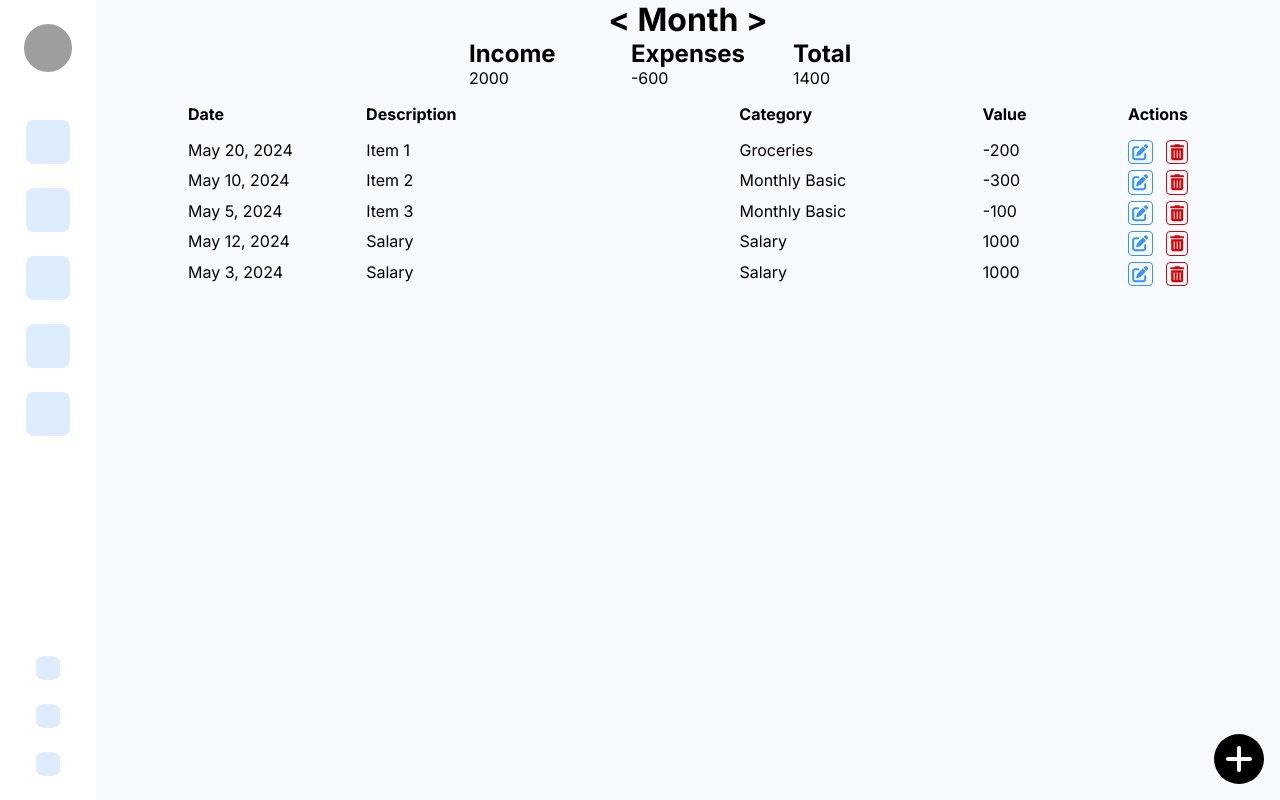
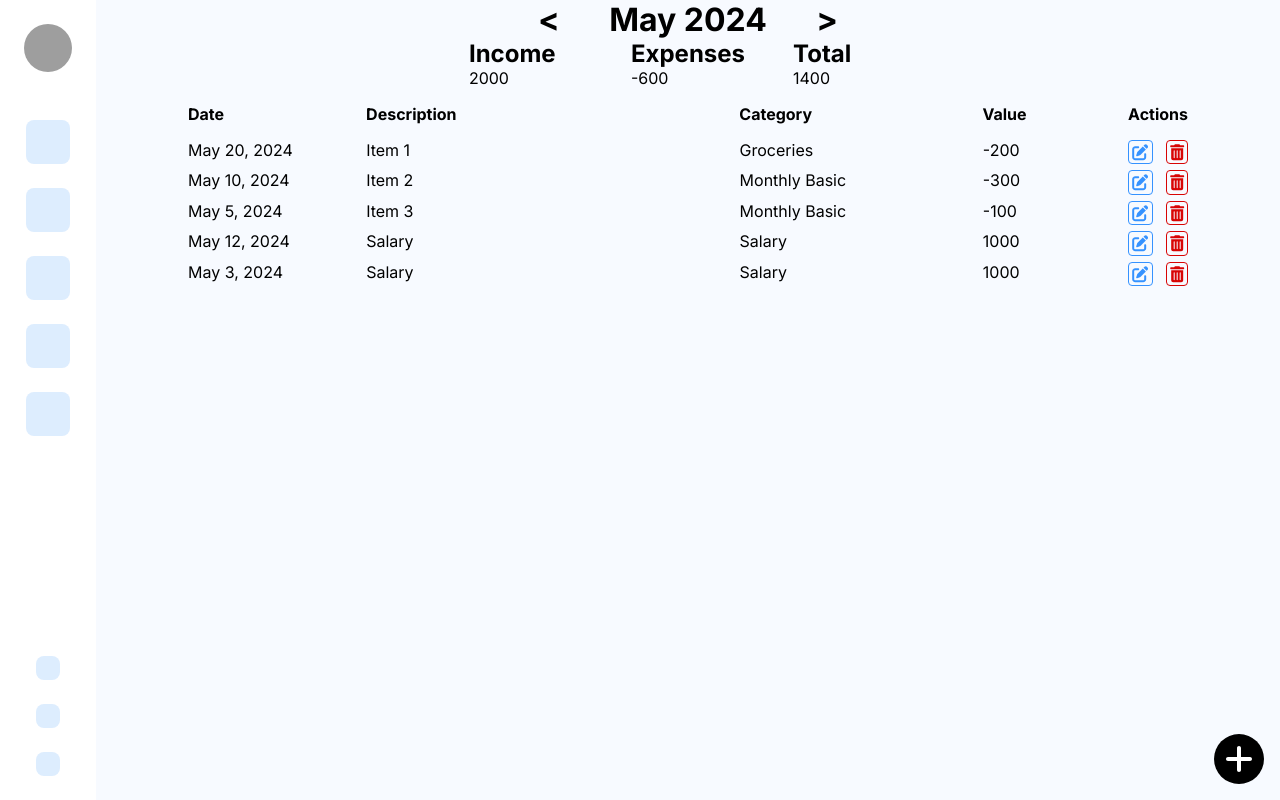
Before and after one commit to gabrielgimenes92/finance_planner, a Next.js app: page / in a window 1280 px wide. Built offline with nearby package versions, Linux system fonts and the light colour scheme; grey boxes are pictures that could not be loaded.

Commit message:
Adds months and filtering for the entrylist

```diff
--- a/src/app/components/EntriesList.js
+++ b/src/app/components/EntriesList.js
@@ -21,7 +21,7 @@ const EntriesList = (props) => {
         </ul>
       </div>
       <div className={styles.entry}>
-        {props.entryList.map((item) => (
+        {props.filteredEntryList.map((item) => (
           <ul key={item.id}>
             <li>
               {item.date.toLocaleDateString('en-us', {
--- a/src/app/dummy/dummyData.js
+++ b/src/app/dummy/dummyData.js
@@ -35,5 +35,26 @@ export const dummyEntries = () => {
       category: 'Salary',
       value: 1000.0,
     },
+    {
+      id: 6,
+      date: new Date('2024-04-3 GMT-7'),
+      description: 'Salary',
+      category: 'Salary',
+      value: 1000.0,
+    },
+    {
+      id: 7,
+      date: new Date('2024-06-3 GMT-7'),
+      description: 'Salary',
+      category: 'Salary',
+      value: 1000.0,
+    },
+    {
+      id: 8,
+      date: new Date('2024-06-3 GMT-7'),
+      description: 'Salary',
+      category: 'Salary',
+      value: 1000.0,
+    },
   ];
 };
--- a/src/app/page.js
+++ b/src/app/page.js
@@ -14,6 +14,8 @@ import { dummyEntries } from './dummy/dummyData';
 import EntryForm from './components/EntryForm';
 
 export default function Home() {
+  const [currentMonth, setCurrentMonth] = useState(currentDate);
+  const [selectedMonth, setSelectedMonth] = useState(currentMonth);
   const [date, setDate] = useState(currentDate);
   const [value, setValue] = useState();
   const [description, setDescription] = useState('');
@@ -67,10 +69,26 @@ export default function Home() {
     }
   }
 
+  const handleMonthChange = (event) => {
+    let newMonth = 0;
+    switch (event.target.getAttribute('name')) {
+      case 'add':
+        newMonth = selectedMonth.setMonth(selectedMonth.getMonth() + 1);
+        setSelectedMonth(new Date(newMonth));
+        updateSummary();
+        break;
+      case 'subtract':
+        newMonth = selectedMonth.setMonth(selectedMonth.getMonth() - 1);
+        setSelectedMonth(new Date(newMonth));
+        updateSummary();
+        break;
+    }
+  };
+
   const updateSummary = () => {
     let incomeTemp = 0;
     let expenseTemp = 0;
-    entryList.forEach((element) => {
+    filteredEntryList.forEach((element) => {
       if (element.value < 0) {
         expenseTemp += element.value;
       } else {
@@ -89,15 +107,46 @@ export default function Home() {
     setEntryList(newArray);
   };
 
+  let filteredEntryList = entryList.filter(function (entryList) {
+    if (
+      entryList.date.getMonth() == selectedMonth.getMonth() &&
+      entryList.date.getFullYear() == selectedMonth.getFullYear()
+    )
+      return entryList.date.getMonth() == selectedMonth.getMonth();
+  });
+
   return (
     <main className={styles.main}>
       <Navbar />
       <div className={styles.mainContent}>
         <div className={styles.selectedMonth}>
-          <h1> &lt; Month &gt;</h1>
+          <h1
+            name="subtract"
+            className={styles.selectMonthButton}
+            onClick={handleMonthChange}
+          >
+            &lt;
+          </h1>
+          <h1>
+            {selectedMonth.toLocaleDateString('en-us', {
+              month: 'short',
+              year: 'numeric',
+            })}
+          </h1>
+          <h1
+            name="add"
+            className={styles.selectMonthButton}
+            onClick={handleMonthChange}
+          >
+            &gt;
+          </h1>
         </div>
         <Summary summary={summary} updateSummary={updateSummary} />
-        <EntriesList entryList={entryList} handleDelete={handleDelete} />
+        <EntriesList
+          filteredEntryList={filteredEntryList}
+          handleDelete={handleDelete}
+          selectedMonth={selectedMonth}
+        />
       </div>
       <AddButton toggleAddModal={toggleAddModal} />
       {addModal ? (
--- a/src/app/page.module.scss
+++ b/src/app/page.module.scss
@@ -13,8 +13,16 @@
     color: black;
 
     .selectedMonth {
+      display: flex;
+      flex-flow: row nowrap;
+      width: 300px;
+      justify-content: space-between;
       max-width: 1200px;
       margin: 0 auto;
+
+      .selectMonthButton {
+        cursor: pointer;
+      }
     }
 
     .summary {
```
Also changed, not shown: 6 other files (tests, documents, lock files or other folders).
